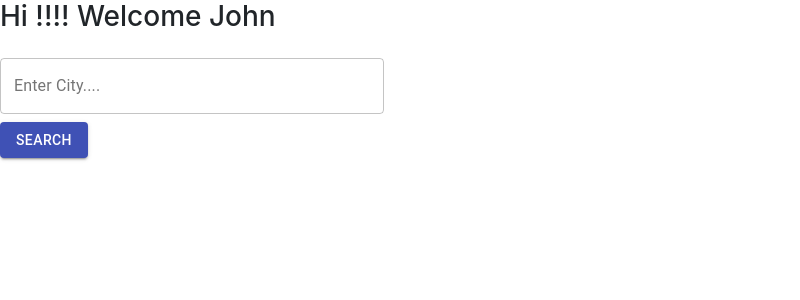
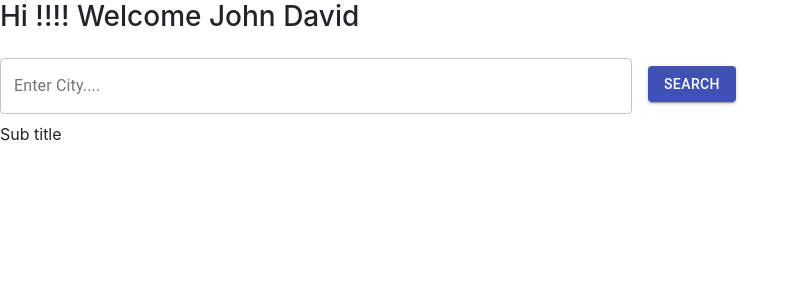
Before and after one commit to jarvis-codegeek/weather-report, a React (Create React App) app: page / in a window 1280 px wide. Shown: the top 300 px of the page, without its empty margins (0-800 px from the left). Built offline with nearby package versions, Linux system fonts and the light colour scheme.

Commit message:
updated files

```diff
--- a/package.json
+++ b/package.json
@@ -8,6 +8,7 @@
     "@testing-library/jest-dom": "^5.11.9",
     "@testing-library/react": "^11.2.3",
     "@testing-library/user-event": "^12.6.2",
+    "axios": "^0.21.1",
     "bootstrap": "^4.6.0",
     "react": "^17.0.1",
     "react-bootstrap": "^1.4.3",
--- a/src/App.js
+++ b/src/App.js
@@ -1,25 +1,44 @@
 import React from 'react'
 import './App.css'
-import Heading from './components/Header/Header'
+import {Heading , SubTitle} from './components/Header/Header'
 import SearchBar from './components/SearchBar/SearchBar'
-import { makeStyles } from '@material-ui/core/styles';
-import Button from '@material-ui/core/Button';
-import {Row, Col} from 'react-bootstrap';
+import axios from 'axios'
 
 class App extends React.Component {
+
+  state = {
+    firstName: "",
+    lastName: "",
+    age: 0,
+    response: null,
+    error: null,
+    cityName:"Delhi"
+  }
+
+  fetchAPI(){
+    let APIkey = "33ba6a50df2537ca158f0524def69053"
+    const weather = `https://api.openweathermap.org/data/2.5/weather?q=${this.state.cityName}&APPID=${APIkey}&units=metric`;
+    axios.get(weather)
+    that = this
+    .then(function (res) {
+      // handle success
+      this.setState({response: res})
+      console.log("response", res);
+    })
+    .catch(function (err) {
+      // handle error
+      if(err !== (null || undefined)){
+        this.setState({error: err})
+      }
+    }).bind(this)
+  }
 
   render() {
     return (
       <React.Fragment>
-        <Heading firstName={"John"} />
-        <div>
-          <div>
-            <SearchBar />
-          </div>
-          <div style={{"float": "left"}}>
-            <Button variant="contained" color="primary">Search</Button>
-          </div>
-        </div>
+          <Heading firstName={"John"} lastName={'David'}/>
+          <SearchBar fetchAPI = {this.fetchAPI} />
+          <SubTitle />
       </React.Fragment>
     )
   }
--- a/src/components/Header/Header.js
+++ b/src/components/Header/Header.js
@@ -1,9 +1,18 @@
 import React from 'react';
 
-const Heading = ({firstName}) => {
+const Heading = (props) => {
     return(
-        <h3>Hi !!!! Welcome {firstName}</h3>
+        <React.Fragment>
+        <h3>Hi !!!! Welcome {props.firstName} {props.lastName}</h3>
+        {SubTitle}
+        </React.Fragment>
     )
 }
 
-export default Heading;
+const SubTitle = () => {
+    return (
+        <div>Sub title</div>
+    )
+}
+
+export  {Heading, SubTitle}
--- a/src/components/SearchBar/SearchBar.js
+++ b/src/components/SearchBar/SearchBar.js
@@ -1,11 +1,27 @@
 import React from 'react';
 import TextField from '@material-ui/core/TextField';
 import Autocomplete from '@material-ui/lab/Autocomplete';
+import { makeStyles } from '@material-ui/core/styles';
+import Paper from '@material-ui/core/Paper';
+import Grid from '@material-ui/core/Grid';
+import Button from '@material-ui/core/Button';
 import './SearchBar.css'
 
 
-const SearchBar = () => {
-  let optionsArr = [{
+const useStyles = makeStyles((theme) => ({
+  root: {
+    flexGrow: 1,
+  },
+  paper: {
+    padding: theme.spacing(2),
+    textAlign: 'center',
+    color: theme.palette.text.secondary,
+  },
+}));
+
+const SearchBar = (props) => {
+  const classes = useStyles();
+  let cityList = [{
     name: "Bangalore"
   }, {
     name: "Delhi"
@@ -17,16 +33,24 @@ const SearchBar = () => {
     name: "Chennai"
   }]
 
-    return(
-    <div className="autocomplete">
+  return (
+    <div className={classes.root}>
+      <Grid container spacing={2}>
+        <Grid item xs>
             <Autocomplete
               id="city"
               freeSolo
-        options={optionsArr.map((city) => city.name)}
+              options={cityList.map((city) => city.name)}
               renderInput={(params) => (
                 <TextField {...params} label="Enter City...." margin="normal" variant="outlined" />
               )}
             />
+
+        </Grid>
+        <Grid item xs>
+            <Button className="mt-4" variant="contained" color="primary" onClick={() => props.fetchAPI()}>Search</Button>
+        </Grid>
+      </Grid>
     </div>
   )
 }
--- a/src/index.js
+++ b/src/index.js
@@ -2,12 +2,6 @@ import React from 'react';
 import ReactDOM from 'react-dom';
 import './index.css';
 import App from './App';
-import reportWebVitals from './reportWebVitals';
 import 'bootstrap/dist/css/bootstrap.css';
 
 ReactDOM.render(<App />, document.getElementById('root'));
-
-// If you want to start measuring performance in your app, pass a function
-// to log results (for example: reportWebVitals(console.log))
-// or send to an analytics endpoint. Learn more: https://bit.ly/CRA-vitals
-reportWebVitals();
```
Also changed, not shown: 1 other file (tests, documents, lock files or other folders). Lines whose indentation alone changed are shown as unchanged.
